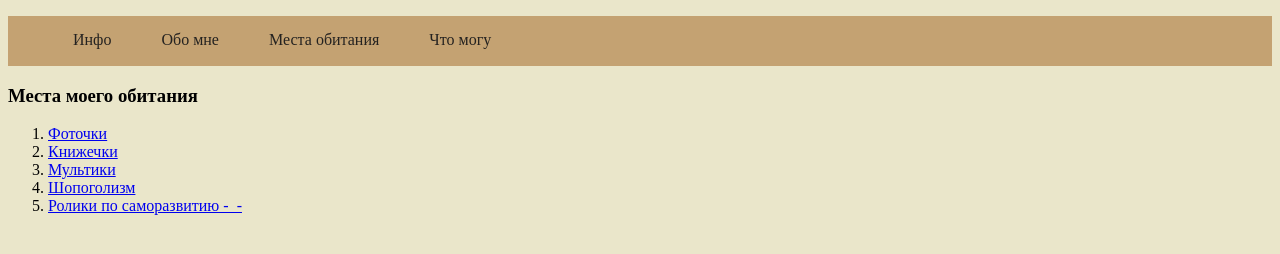
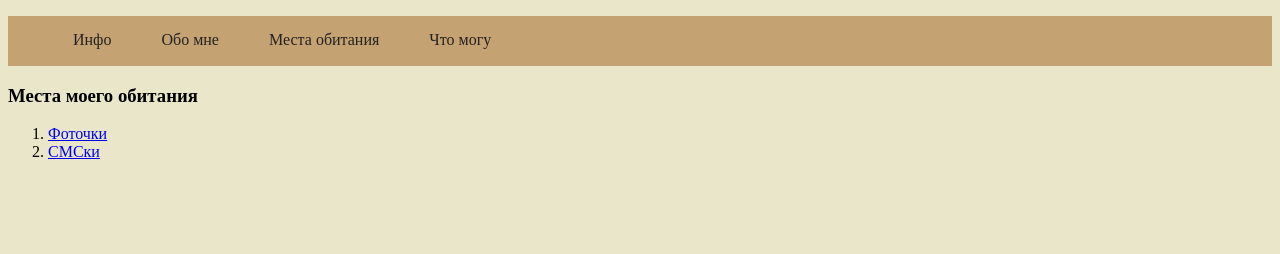
Before and after one commit to Dreammary0/Dreammary0.github.io, a plain HTML site: page МестаОбитания.html in a window 1280 px wide. Drawn offline with Linux system fonts and the light colour scheme.

Commit message:
Update МестаОбитания.html

```diff
--- a/МестаОбитания.html
+++ b/МестаОбитания.html
@@ -39,11 +39,8 @@
 <!--end. Адаптивное меню-->
 <h3>Места моего обитания</h3>
 <ol>
-  <li><a href="https://www.instagram.com"target="_blank">Фоточки</a></li>
-  <li><a href="https://readmanga.io/"target="_blank">Книжечки </a></li>
-  <li><a href="https://animego.org/"target="_blank">Мультики</a></li>
-  <li><a href="https=//www.100sp.ru/vladivostok"target="_blank">Шопоголизм </a></li>
-  <li><a href="https://www.youtube.com/?gl=RU&hl=ru"target="_blank">Ролики по саморазвитию -_- </a></li>
+  <li><a href="https://instagram.com/dreammary_?r=nametag"target="_blank">Фоточки</a></li>
+  <li><a href="https://vk.com/id.dreammary"target="_blank">СМСки </a></li>
 </ol>
 
   </body>
```
